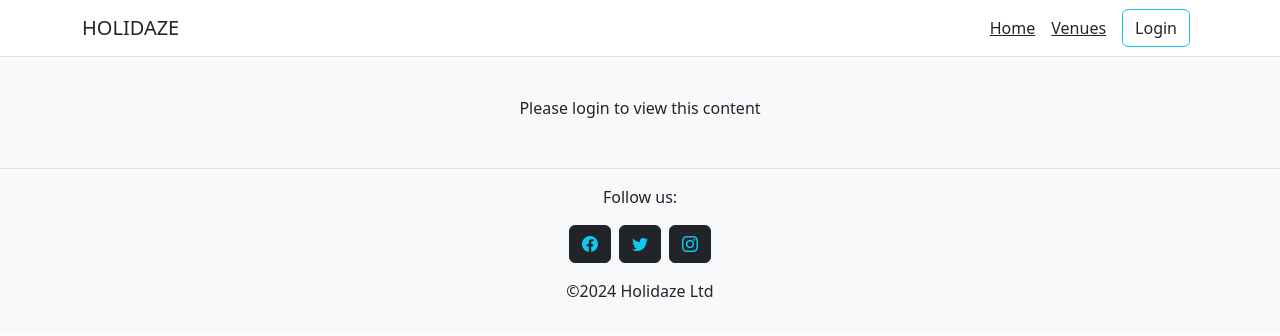
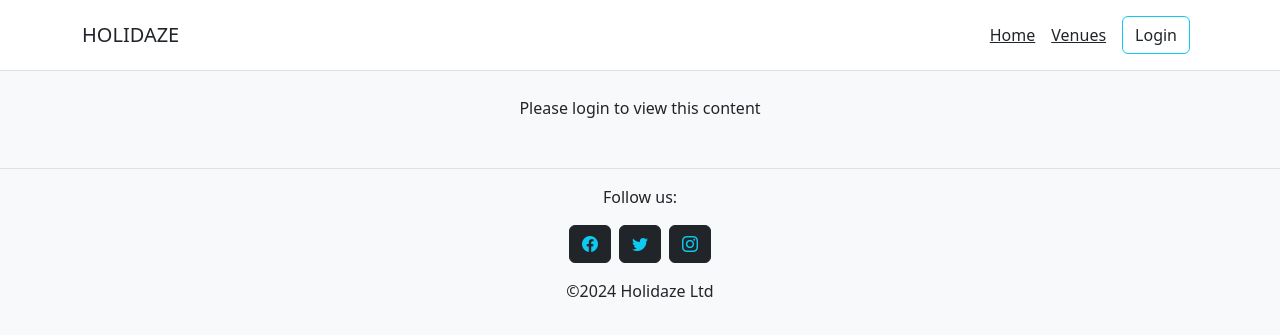
Before and after one commit to Emel-H/Holidaze-PE2, a React (Create React App) app in the folder holidaze-pe2/: page /addeditvenue/1 in a window 1280 px wide. Shown: the top 336 px of the page. Built offline with nearby package versions, Linux system fonts and the light colour scheme.

Commit message:
Update navbar.js

```diff
--- a/holidaze-pe2/src/components/Header/navbar.js
+++ b/holidaze-pe2/src/components/Header/navbar.js
@@ -14,10 +14,10 @@ function NavBar() {
         <Navbar.Toggle className="bg-light" aria-controls="basic-navbar-nav" />
         <Navbar.Collapse id="basic-navbar-nav" className="justify-content-end">
           <Nav className="align-items-center">
-            <Nav.Item><Link className="text-dark mx-2" to="/">Home</Link></Nav.Item>
-            <Nav.Item><Link className="text-dark mx-2" to="/venues">Venues</Link></Nav.Item>
-            <Nav.Item>{loggedIn?<Link className="text-dark mx-2" to={`/profile/${username}`}>Hi, {username}</Link>:<Link></Link>}</Nav.Item>
-            <Nav.Item>{loggedIn? <Link className='text-dark mx-2 btn btn-outline-info' onClick={function(){clear()}} to="/">Log out</Link> : <Link className='text-dark mx-2 btn btn-outline-info' to='/login'>Login</Link>}</Nav.Item>
+            <Nav.Item className="py-2"><Link className="text-dark mx-2" to="/">Home</Link></Nav.Item>
+            <Nav.Item className="py-2"><Link className="text-dark mx-2" to="/venues">Venues</Link></Nav.Item>
+            <Nav.Item className="py-2">{loggedIn?<Link className="text-dark mx-2" to={`/profile/${username}`}>Hi, {username}</Link>:<Link></Link>}</Nav.Item>
+            <Nav.Item className="py-2">{loggedIn? <Link className='text-dark mx-2 btn btn-outline-info' onClick={function(){clear()}} to="/">Log out</Link> : <Link className='text-dark mx-2 btn btn-outline-info' to='/login'>Login</Link>}</Nav.Item>
           </Nav>
         </Navbar.Collapse>
       </Container>
```
